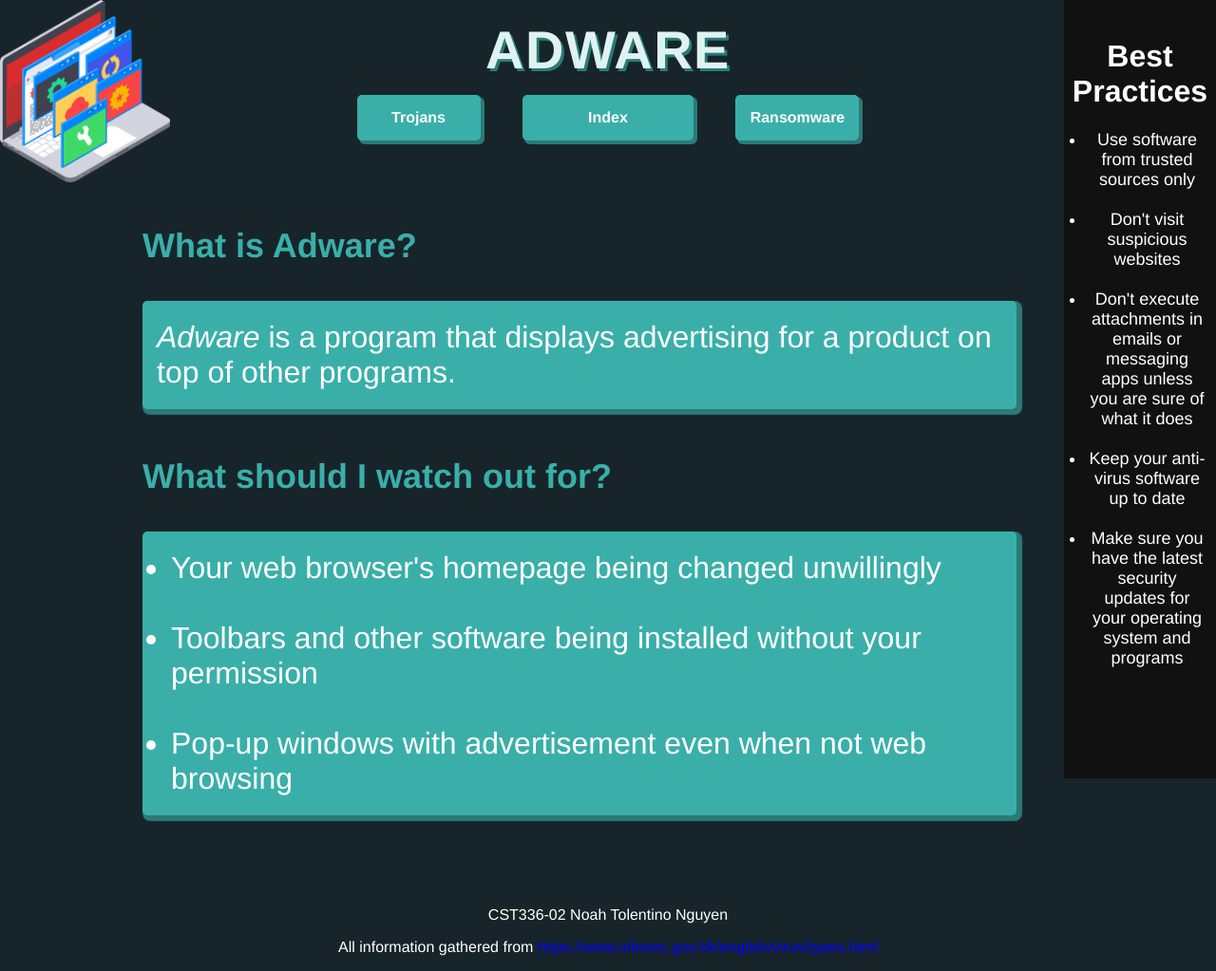
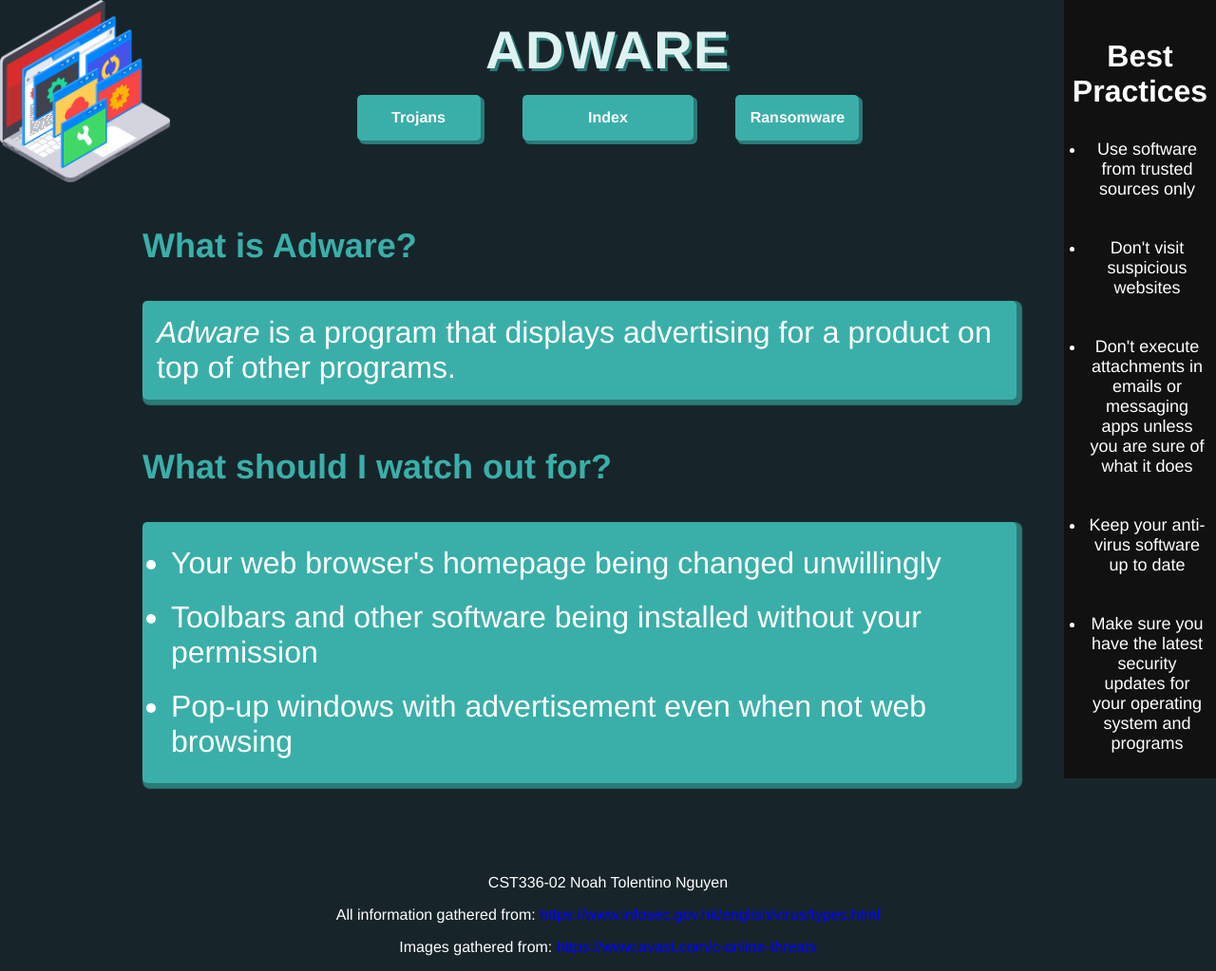
Before and after one commit to NoahTN/cst336, a PHP site: page /work/homework/1/adwareabout.html in a window 1280 px wide. Shown: the whole page at 95% size. Run offline with PHP 8.4, Linux system fonts and the light colour scheme.

Commit message:
Added footer text

```diff
--- a/work/homework/1/adwareabout.html
+++ b/work/homework/1/adwareabout.html
@@ -1,5 +1,5 @@
 <!DOCTYPE html>
-<html>
+<html lang=english>
     <head>
         <meta charset="utf-8">
         <link href="css/styles.css" rel="stylesheet">
@@ -48,7 +48,7 @@
             </aside>
         </div>
 
-        <img src="img/adware.png" class="outerimg">
+        <img src="img/adware.png" class="outerimg" alt = "Adware Picture">
 
         <p class="question">
             What is Adware?
@@ -67,11 +67,11 @@
             <li>
                 Your web browser's homepage being changed unwillingly
             </li>
-            <br>
+
             <li>
                 Toolbars and other software being installed without your permission
             </li>
-            <br>
+
             <li>
                 Pop-up windows with advertisement even when not web browsing
             </li>
@@ -79,7 +79,8 @@
 
         <footer>
             <p>CST336-02 Noah Tolentino Nguyen</p>
-            <p>All information gathered from <a href="https://www.infosec.gov.hk/english/virus/types.html" id="link">https://www.infosec.gov.hk/english/virus/types.html</a></p>
+            <p>All information gathered from: <a href="https://www.infosec.gov.hk/english/virus/types.html" class="link">https://www.infosec.gov.hk/english/virus/types.html</a></p>
+            <p>Images gathered from: <a href="https://www.avast.com/c-online-threats" class="link">https://www.avast.com/c-online-threats</a></p>
         </footer>
     </body>
 </html>
--- a/work/homework/1/css/styles.css
+++ b/work/homework/1/css/styles.css
@@ -48,8 +48,6 @@ header {
     float: left;
     background-color:#3aafa9;
     padding: 15px;
-    padding-top: 20px;
-    padding-bottom: 20px;
     margin-left: 150px;
     margin-right: 150px;
     margin-bottom: 30px;
@@ -157,7 +155,7 @@ footer {
     clear: left;
 }
 
-#link {
+.link {
     text-decoration:none;
     color:blue;
 }
@@ -165,3 +163,8 @@ footer {
 hr {
     width: 60%;
 }
+
+li {
+    padding-top: 10px;
+    padding-bottom: 10px;
+}
--- a/work/homework/1/index.html
+++ b/work/homework/1/index.html
@@ -1,5 +1,5 @@
 <!DOCTYPE html>
-<html>
+<html lang=english>
 
     <head>
         <meta charset="utf-8">
@@ -59,7 +59,8 @@
 
         <footer>
             <p>CST336-02 Noah Tolentino Nguyen</p>
-            <p>All information gathered from <a href="https://www.infosec.gov.hk/english/virus/types.html" id="link">https://www.infosec.gov.hk/english/virus/types.html</a></p>
+            <p>All information gathered from: <a href="https://www.infosec.gov.hk/english/virus/types.html" class="link">https://www.infosec.gov.hk/english/virus/types.html</a></p>
+            <p>Images gathered from: <a href="https://www.avast.com/c-online-threats" class="link">https://www.avast.com/c-online-threats</a></p>
         </footer>
 
     </body>
```
Also changed, not shown: work/homework/1/ransomwareabout.html (+5 -4 lines), work/homework/1/trojans.html (+7 -6 lines).
